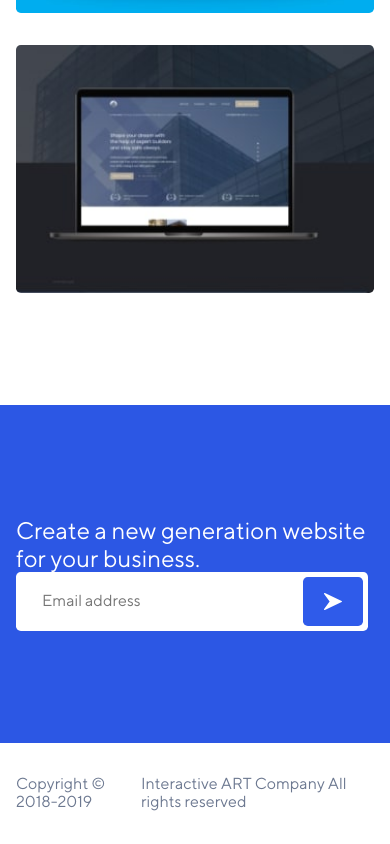
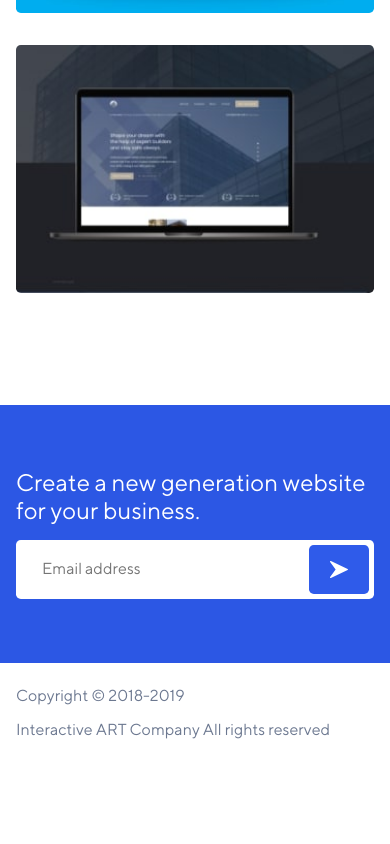
Before and after one commit to Lham-nshnfm/first-Flexbox-Project, a plain HTML site: page index.html in a window 390 px wide. Shown: the part 4942-5786 px from the top of the page. After the commit the page ends 5706 px from the top, so only its background shows below. Drawn offline with Linux system fonts and the light colour scheme.

Commit message:
to finish responsive

```diff
--- a/styles/app.css
+++ b/styles/app.css
@@ -545,7 +545,7 @@ body {
 .newsletter-email__textbox {
     border: 0;
     outline: 0;
-    width: 15rem;
+    width: 100%;
 }
 
 .newsletter-email__btn {
@@ -569,6 +569,7 @@ body {
     display: flex;
     justify-content: space-between;
     align-items: center;
+    flex-wrap: wrap;
 }
 
 .copyright__text {
@@ -581,6 +582,10 @@ body {
 @media only screen and (max-width:1200px) {
     .container {
         max-width: 960px;
+    }
+
+    .portfolio-items__img {
+        flex-basis: 28rem;
     }
 }
 
@@ -623,6 +628,11 @@ body {
 
     .portfolio-items__img {
         flex-basis: 21rem;
+    }
+
+    .newsletter__text {
+        max-width: 21rem;
+        margin-bottom: 1rem;
     }
 }
 
@@ -672,6 +682,14 @@ body {
     .portfolio-items__img {
         flex-basis: 100%;
     }
+
+    .newsletter__text {
+        max-width: 100%;
+    }
+
+    .newsletter-email {
+        flex-basis: 100%;
+    }
 }
 
 @media only screen and (max-width:576px) {
@@ -683,9 +701,21 @@ body {
         flex-basis: 14rem;
         flex-shrink: 0;
     }
+
+    .newsletter__wrapper {
+        padding: 4rem 0;
+    }
+
+    .copyright {
+        padding: 1rem 0;
+    }
+
+    .copyright__text {
+        margin: .5rem 0;
+    }
 }
 
-@media only screen and (max-width:364px) {
+@media only screen and (max-width:372px) {
     .container {
         max-width: 100%;
         margin: 0 auto;
@@ -699,4 +729,18 @@ body {
     .works-content__item {
         flex-basis: 100%;
     }
+
+    .newsletter-email__btn {
+        padding: 0.7rem 1rem;
+
+    }
+
+    .newsletter-email {
+        padding: .3rem .3rem .3rem .5rem;
+        gap: 0;
+    }
+
+    .newsletter-email__textbox {
+        width: auto;
+    }
 }
```
